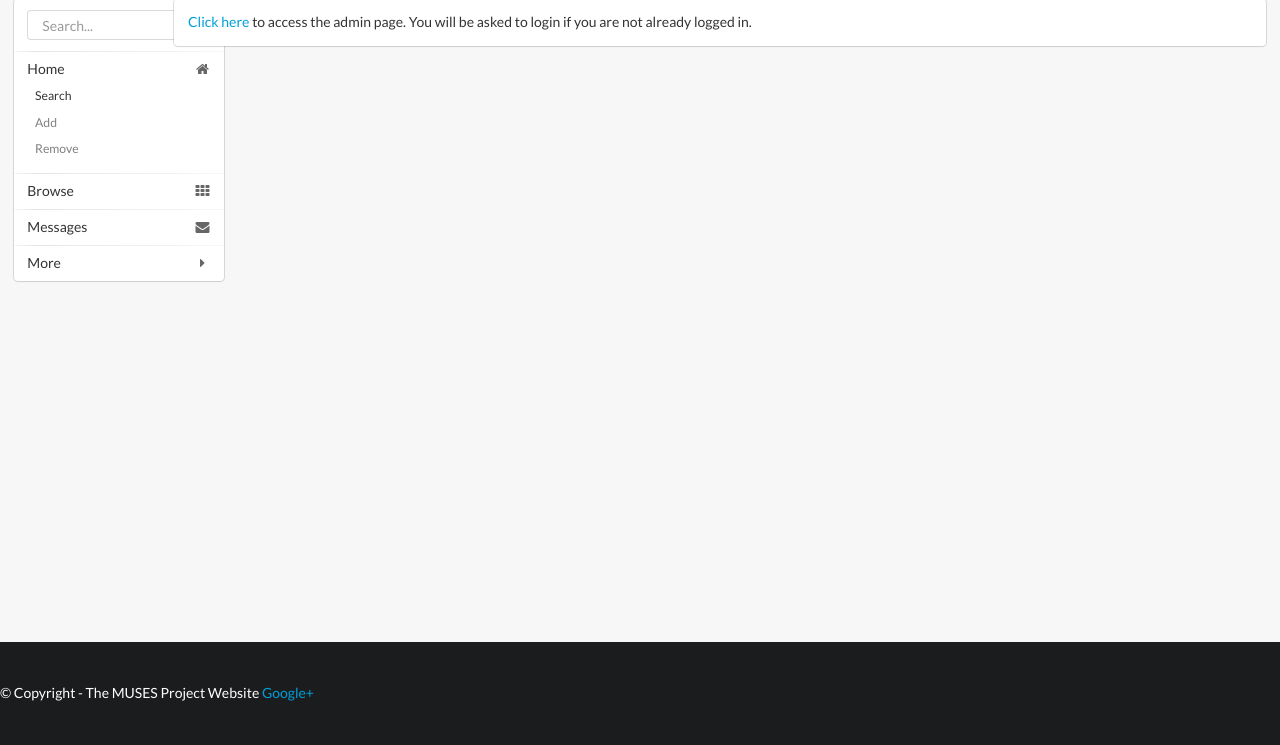
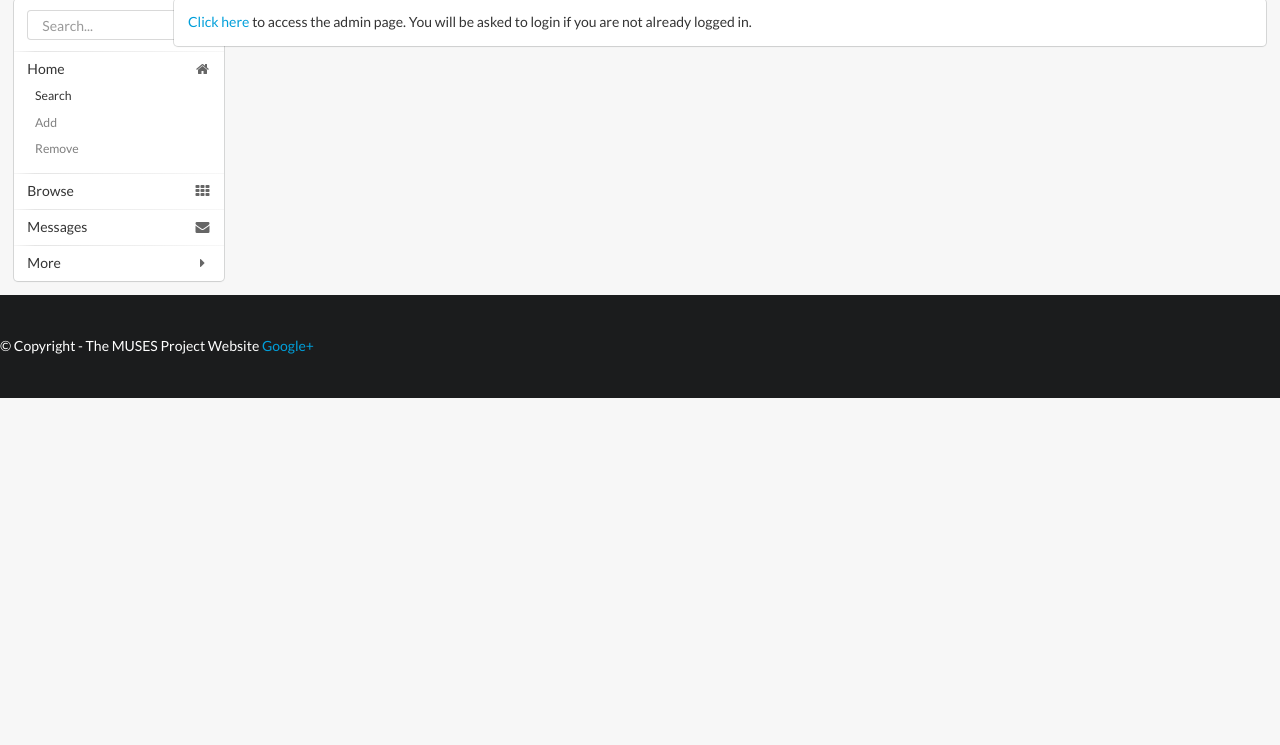
Before and after one commit to MusesProject/MusesSRM, a Java web app: page / in a window 1280 px wide. Shown: the part 55-800 px from the top of the page. Run offline with Tomcat 11, a stand-in JSP engine, Linux system fonts and the light colour scheme; some libraries are stand-ins or nearby versions.

Commit message:
Sticky footer

```diff
--- a/src/main/webapp/resources/css/header.css
+++ b/src/main/webapp/resources/css/header.css
@@ -75,10 +75,11 @@ html {
 #home .footer.segment {
   background-color: #000000;
   padding: 3rem 0rem;
-      bottom: 0px;
-    position: absolute;
-    width: 100%;
-
+  bottom: 0px;
+  /*position: absolute;*/
+  /*Sticky footer*/
+  margin-bottom: -170px;
+  width: 100%;
 }
 
 
```
